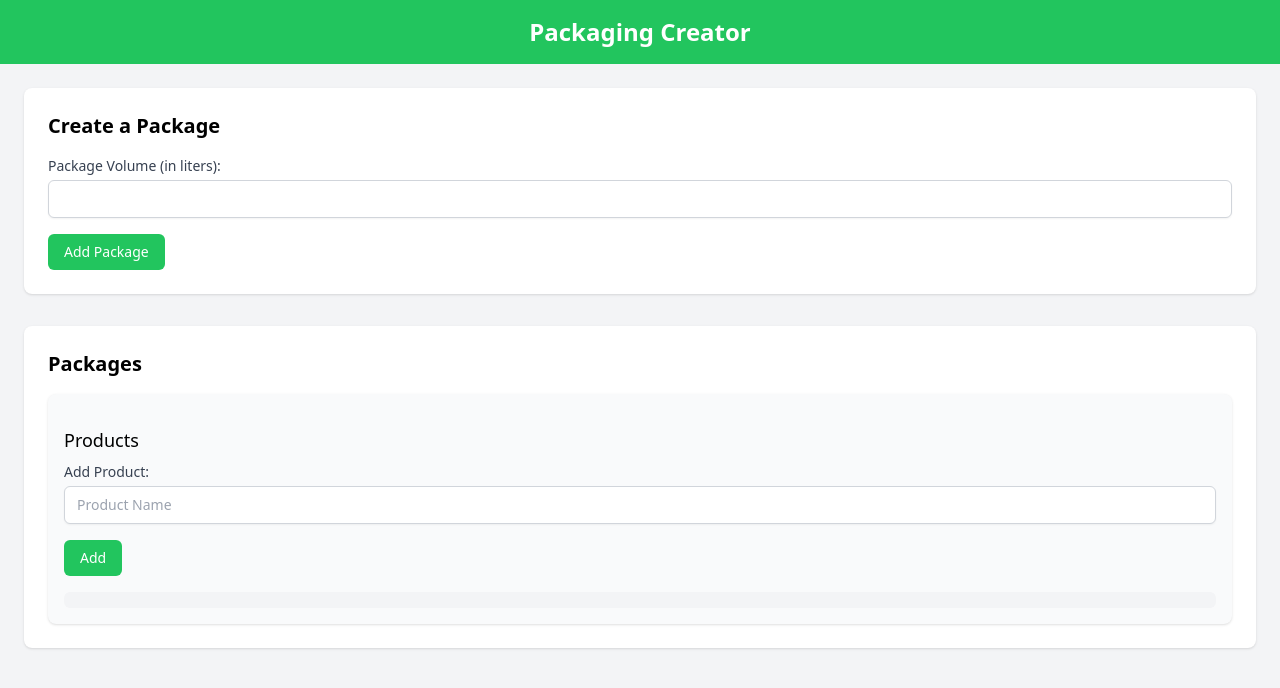
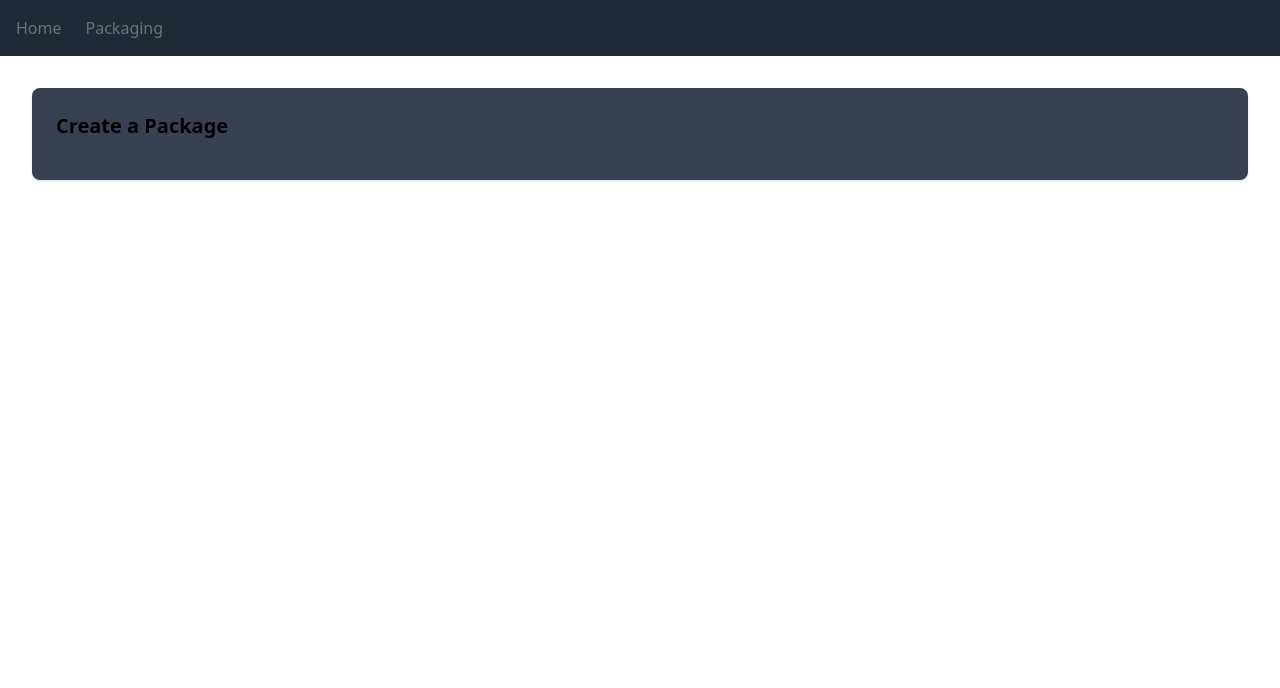
Before and after one commit to RedFox12321/DAE_24, a Vue app in the folder vue/: page /packaging in a window 1280 px wide. Shown: the top 688 px of the page. Built offline with nearby package versions, Linux system fonts and the light colour scheme; no server answers.

Commit message:
Added a List component

```diff
--- a/vue/package.json
+++ b/vue/package.json
@@ -16,7 +16,8 @@
     "tailwind-merge": "^2.5.4",
     "tailwindcss": "^3.4.15",
     "vue": "^3.5.13",
-    "vue-router": "^4.5.0"
+    "vue-router": "^4.5.0",
+    "vue-toastification": "^1.7.14"
   },
   "devDependencies": {
     "@eslint/js": "^9.14.0",
@@ -27,7 +28,6 @@
     "eslint-plugin-vue": "^9.30.0",
     "postcss": "^8.5.1",
     "prettier": "^3.3.3",
-    "tailwindcss": "^3.4.17",
     "vite": "^6.0.7",
     "vite-plugin-vue-devtools": "^7.7.0"
   }
--- a/vue/src/App.vue
+++ b/vue/src/App.vue
@@ -1,15 +1,32 @@
 <script setup>
-import { RouterView } from 'vue-router';
 
 
 </script>
 
 <template>
-  <header>
+  <div class="flex flex-col h-screen">
+    <header>
+      <div class="bg-gray-800 text-white">
+        <nav class="container mx-auto px-4 py-4 flex justify-between items-center">
+          <ul class="hidden md:flex space-x-6">
+            <li>
+              <RouterLink to="/" class="text-gray-500 hover:text-gray-300" active-class="text-gray-300">
+                Home
+              </RouterLink>
+            </li>
+            <li>
+              <RouterLink to="/packaging" class="text-gray-500 hover:text-gray-300" active-class="text-gray-300">
+                Packaging
+              </RouterLink>
+            </li>
+          </ul>
+        </nav>
+      </div>
+    </header>
 
-  </header>
+    <main class="flex-1 p-2">
+      <RouterView />
+    </main>
 
-  <main>
-    <RouterView />
-  </main>
+  </div>
 </template>
--- /dev/null
+++ b/vue/src/components/Utils/List.vue
@@ -0,0 +1,19 @@
+<script setup>
+defineProps({
+    items: {
+        type: Array,
+        required: true,
+    }
+});
+</script>
+
+<template>
+    <ul class="space-y-4">
+        <li v-for="(item, index) in items" :key="index"
+            class="bg-gray-800 rounded-lg shadow p-4 flex justify-between items-center">
+            <div>
+                <slot :item="item" :index="index" />
+            </div>
+        </li>
+    </ul>
+</template>
--- a/vue/src/router/index.js
+++ b/vue/src/router/index.js
@@ -1,6 +1,6 @@
 import { createRouter, createWebHistory } from 'vue-router'
 import HomeView from '@/views/HomeView.vue'
-import PackageMaker from '@/components/PackageMaker.vue'
+import PackagesView from '@/views/PackagesView.vue'
 import SensorList from '@/components/SensorList.vue'
 
 const router = createRouter({
@@ -22,7 +22,7 @@ const router = createRouter({
     {
       path: '/packaging',
       name: 'packaging',
-      component: PackageMaker
+      component: PackagesView
     },
     {
       path: '/sensors',
--- /dev/null
+++ b/vue/src/views/PackagesView.vue
@@ -0,0 +1,15 @@
+<script setup>
+
+</script>
+
+<template>
+    <div class="p-6 space-y-8">
+
+      <section class="bg-gray-700 shadow rounded-lg p-6">
+        <h2 class="text-xl font-semibold mb-4">Create a Package</h2>
+      </section>
+
+
+
+    </div>
+</template>
```
Also changed, not shown: 1 other file (tests, documents, lock files or other folders).
